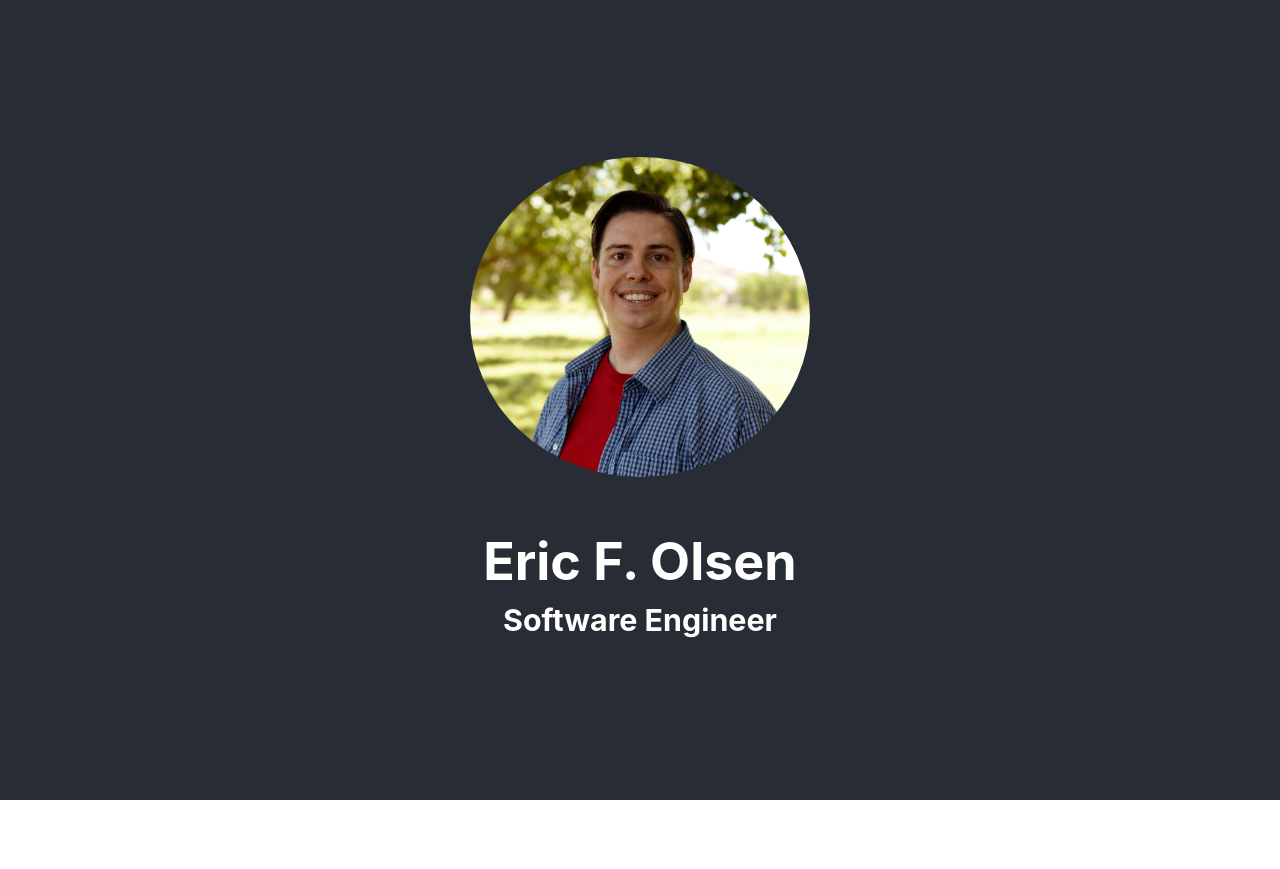
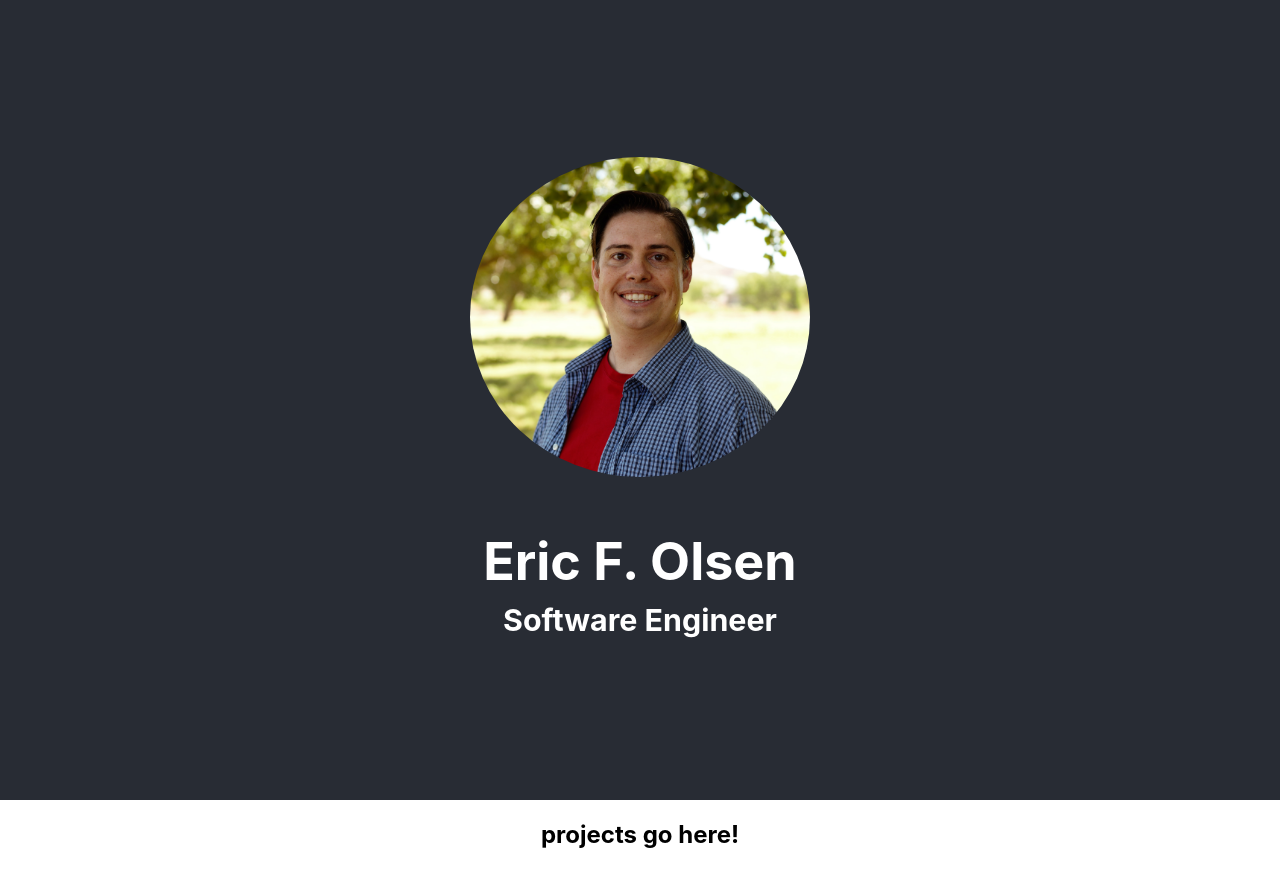
Before and after one commit to Azmaeus/react-aboutme, a React (Create React App) app: page / in a window 1280 px wide. Before the commit the page ends 800 px from the top, so only its background shows below. Built offline with nearby package versions, Linux system fonts and the light colour scheme.

Commit message:
Add projects component

```diff
--- a/src/App.js
+++ b/src/App.js
@@ -1,5 +1,6 @@
 import logo from './headshot.jpg';
 import './App.css';
+import Projects from './components/Projects';
 
 function App() {
   return (
@@ -13,6 +14,7 @@ function App() {
           Software Engineer
         </h3>
       </header>
+      <Projects />
     </div>
   );
 }
--- /dev/null
+++ b/src/components/Projects.js
@@ -0,0 +1,9 @@
+function Projects() {
+  return (
+    <div className="section">
+      <h2>projects go here!</h2>
+    </div>
+  );
+}
+
+export default Projects;
```
